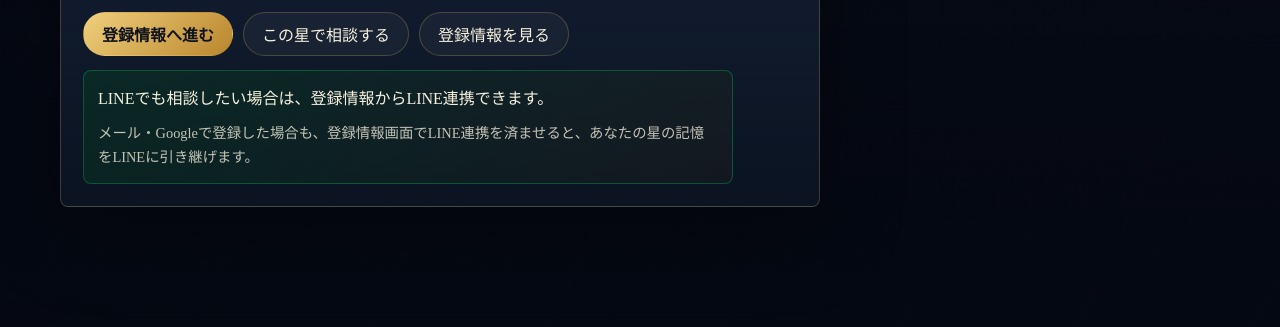
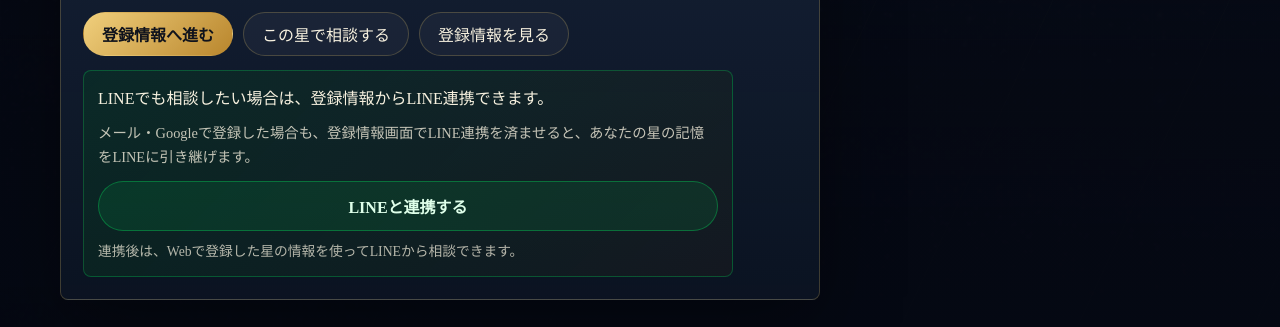
Before and after one commit to dkagawa-lab/hoshiyomi, a Next.js app: page /registration-complete in a window 1280 px wide. Shown: the part 393-720 px from the top of the page. Built offline with nearby package versions, Linux system fonts and the light colour scheme; no server answers.

Commit message:
Add LINE connect CTA after registration

```diff
--- a/app/globals.css
+++ b/app/globals.css
@@ -1778,7 +1778,8 @@
 }
 
 .line-consultation-actions,
-.line-friend-actions {
+.line-friend-actions,
+.registration-line-actions {
   display: flex;
   flex-wrap: wrap;
   gap: 10px;
@@ -1786,6 +1787,7 @@
 }
 
 .line-consultation-actions > span,
+.registration-line-actions > span,
 .line-friend-missing {
   color: rgba(247, 241, 223, 0.72);
   font-size: 0.86rem;
--- a/components/RegistrationCompleteActions.tsx
+++ b/components/RegistrationCompleteActions.tsx
@@ -1,8 +1,10 @@
 "use client";
 
 import Link from "next/link";
+import { useEffect, useState } from "react";
 import { useSearchParams } from "next/navigation";
 import { resolveReturnTo } from "@/lib/authRegistrationClient";
+import { ensureClientUserId } from "@/lib/clientIdentity";
 import { getLineFriendUrl } from "@/lib/lineLinks";
 
 const signupMethodLabels: Record<string, string> = {
@@ -19,6 +21,7 @@
 
 export function RegistrationCompleteActions() {
   const searchParams = useSearchParams();
+  const [lineConnectHref, setLineConnectHref] = useState("");
   const returnTo = resolveReturnTo(searchParams.get("returnTo"));
   const method = searchParams.get("method") || "mail";
   const flow = searchParams.get("flow") === "login" ? "login" : "signup";
@@ -27,6 +30,15 @@
   const lineFriendUrl = getLineFriendUrl();
   const isLineMethod = method === "line";
   const showConsultationAction = returnTo !== "/consultation";
+
+  useEffect(() => {
+    const params = new URLSearchParams({
+      clientUserId: ensureClientUserId(),
+      mode: "signup",
+      returnTo: "/account"
+    });
+    setLineConnectHref(`/api/auth/line/login?${params.toString()}`);
+  }, []);
 
   return (
     <div className="registration-complete-card">
@@ -65,6 +77,14 @@
             ? "友だち追加後は、登録済みの星と鑑定履歴を引き継いだまま、LINEのメッセージで質問できます。"
             : "メール・Googleで登録した場合も、登録情報画面でLINE連携を済ませると、あなたの星の記憶をLINEに引き継げます。"}
         </p>
+        {!isLineMethod && lineConnectHref ? (
+          <div className="registration-line-actions">
+            <a className="button primary auth-provider-button line" href={lineConnectHref}>
+              LINEと連携する
+            </a>
+            <span>連携後は、Webで登録した星の情報を使ってLINEから相談できます。</span>
+          </div>
+        ) : null}
       </div>
     </div>
   );
```
